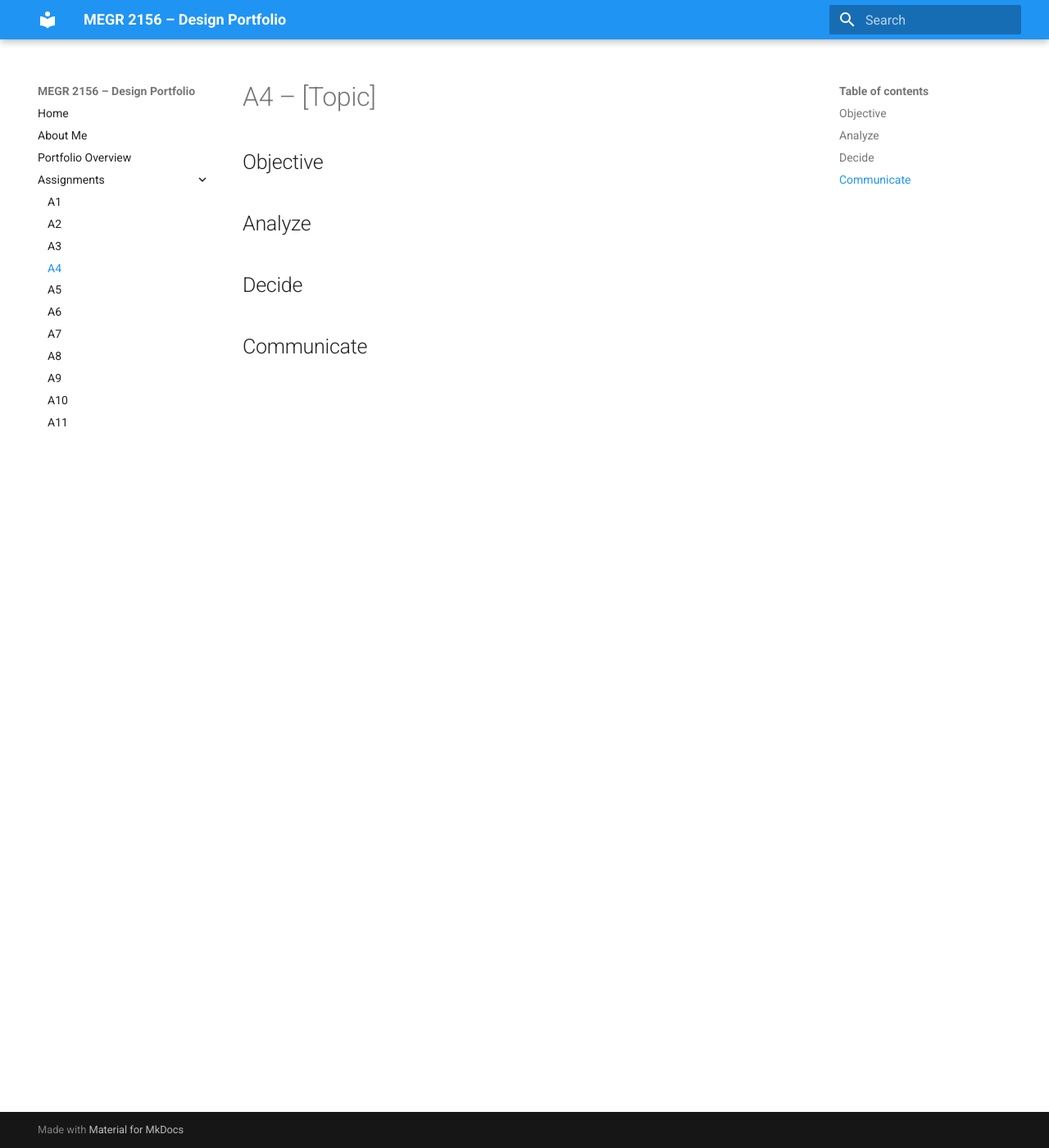
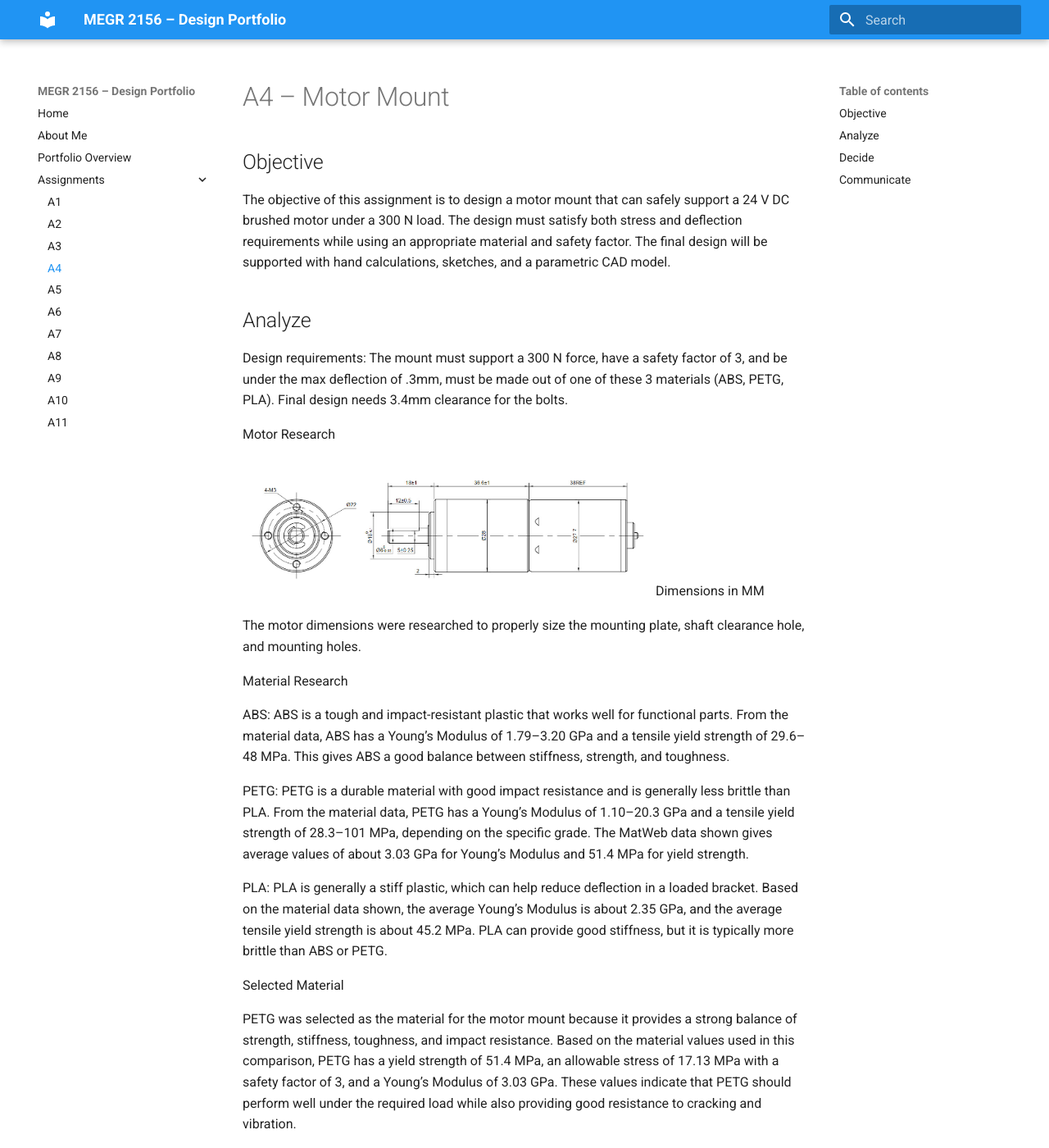
Before and after one commit to Agraha74/megr2157-portfolio, an MkDocs documentation site: the page built from docs/assignments/A04/index.md, in a window 1280 px wide and 1400 px high. Shown: the whole window at 82% size. Built offline with MkDocs 1.6.1 and Material for MkDocs 9.7.7, drawn with Linux system fonts in a browser that asks for light colours; some of the changed text lies outside the part shown.

Commit message:
Revise A4 assignment to focus on motor mount design
Updated the assignment document to specify the motor mount design topic and included detailed analysis of motor and material properties.

```diff
--- a/docs/assignments/A04/index.md
+++ b/docs/assignments/A04/index.md
@@ -1,9 +1,38 @@
-# A4 – [Topic]
+# A4 – Motor Mount
 
 ## Objective
+The objective of this assignment is to design a motor mount that can safely support a 24 V DC brushed motor under a 300 N load. The design must satisfy both stress and deflection requirements while using an appropriate material and safety factor. The final design will be supported with hand calculations, sketches, and a parametric CAD model.
+## Analyze
+Design requirements:
+The mount must support a 300 N force, have a safety factor of 3, and be under the max deflection of .3mm, must be made out of one of these 3 materials (ABS, PETG, PLA). Final design needs 3.4mm clearance for the bolts.
 
+Motor Research
 
-## Analyze
+<img width="500" height="500" alt="Screenshot 2026-09-13 205735.jpg" src="Screenshot 2026-09-13 205735.jpg">
+Dimensions in MM
+
+The motor dimensions were researched to properly size the mounting plate, shaft clearance hole, and mounting holes.
+
+Material Research
+
+ABS: ABS is a tough and impact-resistant plastic that works well for functional parts. From the material data, ABS has a Young’s Modulus of 1.79–3.20 GPa and a tensile yield strength of 29.6–48 MPa. This gives ABS a good balance between stiffness, strength, and toughness.
+
+PETG: PETG is a durable material with good impact resistance and is generally less brittle than PLA. From the material data, PETG has a Young’s Modulus of 1.10–20.3 GPa and a tensile yield strength of 28.3–101 MPa, depending on the specific grade. The MatWeb data shown gives average values of about 3.03 GPa for Young’s Modulus and 51.4 MPa for yield strength.
+
+PLA: PLA is generally a stiff plastic, which can help reduce deflection in a loaded bracket. Based on the material data shown, the average Young’s Modulus is about 2.35 GPa, and the average tensile yield strength is about 45.2 MPa. PLA can provide good stiffness, but it is typically more brittle than ABS or PETG.
+
+Selected Material
+
+PETG was selected as the material for the motor mount because it provides a strong balance of strength, stiffness, toughness, and impact resistance. Based on the material values used in this comparison, PETG has a yield strength of 51.4 MPa, an allowable stress of 17.13 MPa with a safety factor of 3, and a Young’s Modulus of 3.03 GPa. These values indicate that PETG should perform well under the required load while also providing good resistance to cracking and vibration.
+
+| Material | Yield Strength | Young’s Modulus | Allowable Stress, SF = 3 |
+| -------- | -------------: | --------------: | -----------------------: |
+| ABS      |       29.6 MPa |        1790 MPa |             **9.87 MPa** |
+| PETG     |       51.4 MPa |        3030 MPa |            **17.13 MPa** |
+| PLA      |       45.2 MPa |        2350 MPa |            **15.07 MPa** |
+
+Feature 1-
+
 
 
 ## Decide
```
